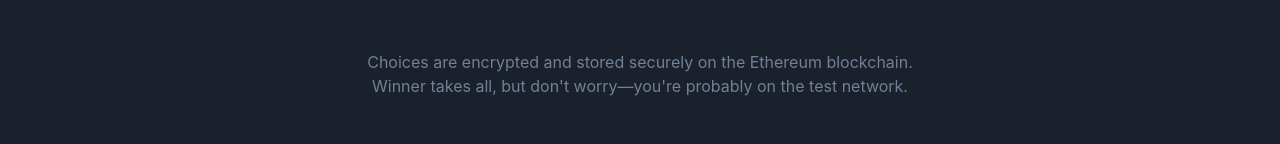
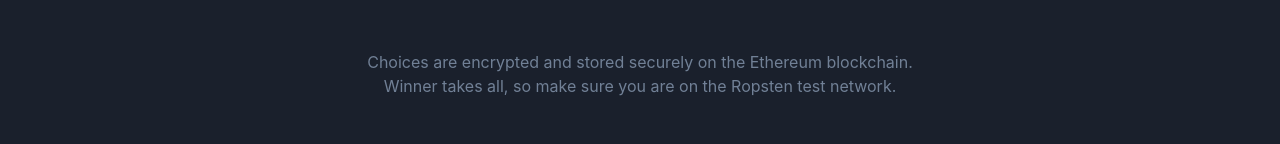
Before and after one commit to freeman-jiang/eth-rps, a Next.js app: page / in a window 1280 px wide. Shown: the part 404-548 px from the top of the page. Built offline with nearby package versions, Linux system fonts and the light colour scheme.

Commit message:
Add test network warning

```diff
--- a/src/components/Hero.js
+++ b/src/components/Hero.js
@@ -29,7 +29,7 @@ export const Hero = () => {
             }
             <br />
             {
-              "Winner takes all, but don't worry—you're probably on the test network."
+              "Winner takes all, so make sure you are on the Ropsten test network."
             }
           </Text>
           <Stack
```
